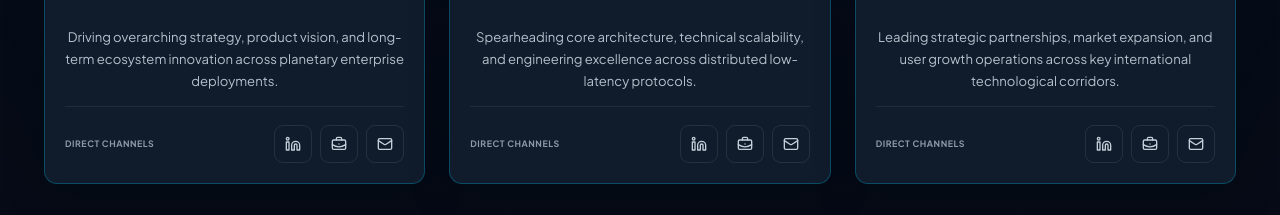
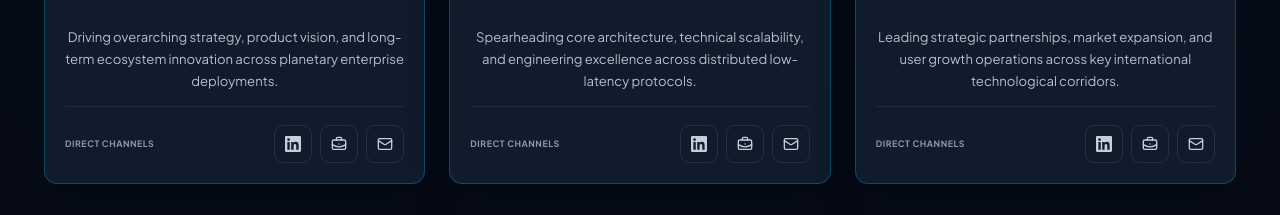
Before and after one commit to Triaurex0/Triaurex_site, a React (Vite) app in the folder client/: page / in a window 1280 px wide. Shown: the part 7480-7695 px from the top of the page. Built offline with nearby package versions, Linux system fonts and the light colour scheme; no server answers.

Commit message:
Fix LinkedIn icon build

```diff
--- a/client/src/components/TeamIntro.jsx
+++ b/client/src/components/TeamIntro.jsx
@@ -1,5 +1,5 @@
 import React from 'react';
-import { BriefcaseBusiness, Linkedin, Mail } from 'lucide-react';
+import { BriefcaseBusiness, Mail } from 'lucide-react';
 
 export default function TeamIntro({ section }) {
   return (
@@ -20,7 +20,11 @@
               <div className="team-card-footer">
                 <span>Direct channels</span>
                 <div className="team-social-links">
-                  <a href={member.linkedin} aria-label={`${member.name} on LinkedIn`} target="_blank" rel="noreferrer"><Linkedin size={16} /></a>
+                  <a href={member.linkedin} aria-label={`${member.name} on LinkedIn`} target="_blank" rel="noreferrer">
+                    <svg width="16" height="16" viewBox="0 0 24 24" fill="currentColor" aria-hidden="true">
+                      <path d="M20.447 20.452h-3.554v-5.569c0-1.328-.027-3.037-1.852-3.037-1.853 0-2.136 1.445-2.136 2.939v5.667H9.35V9h3.414v1.561h.049c.476-.9 1.637-1.85 3.37-1.85 3.601 0 4.267 2.37 4.267 5.455v6.286zM5.337 7.433a2.062 2.062 0 1 1 0-4.124 2.062 2.062 0 0 1 0 4.124zM7.119 20.452H3.555V9h3.564v11.452zM22.225 0H1.771C.792 0 0 .774 0 1.729v20.542C0 23.227.792 24 1.771 24h20.451C23.2 24 24 23.227 24 22.271V1.729C24 .774 23.2 0 22.222 0h.003z" />
+                    </svg>
+                  </a>
                   <a href={member.portfolio} aria-label={`${member.name} portfolio`}><BriefcaseBusiness size={16} /></a>
                   <a href={member.email} aria-label={`Email ${member.name}`}><Mail size={16} /></a>
                 </div>
```
